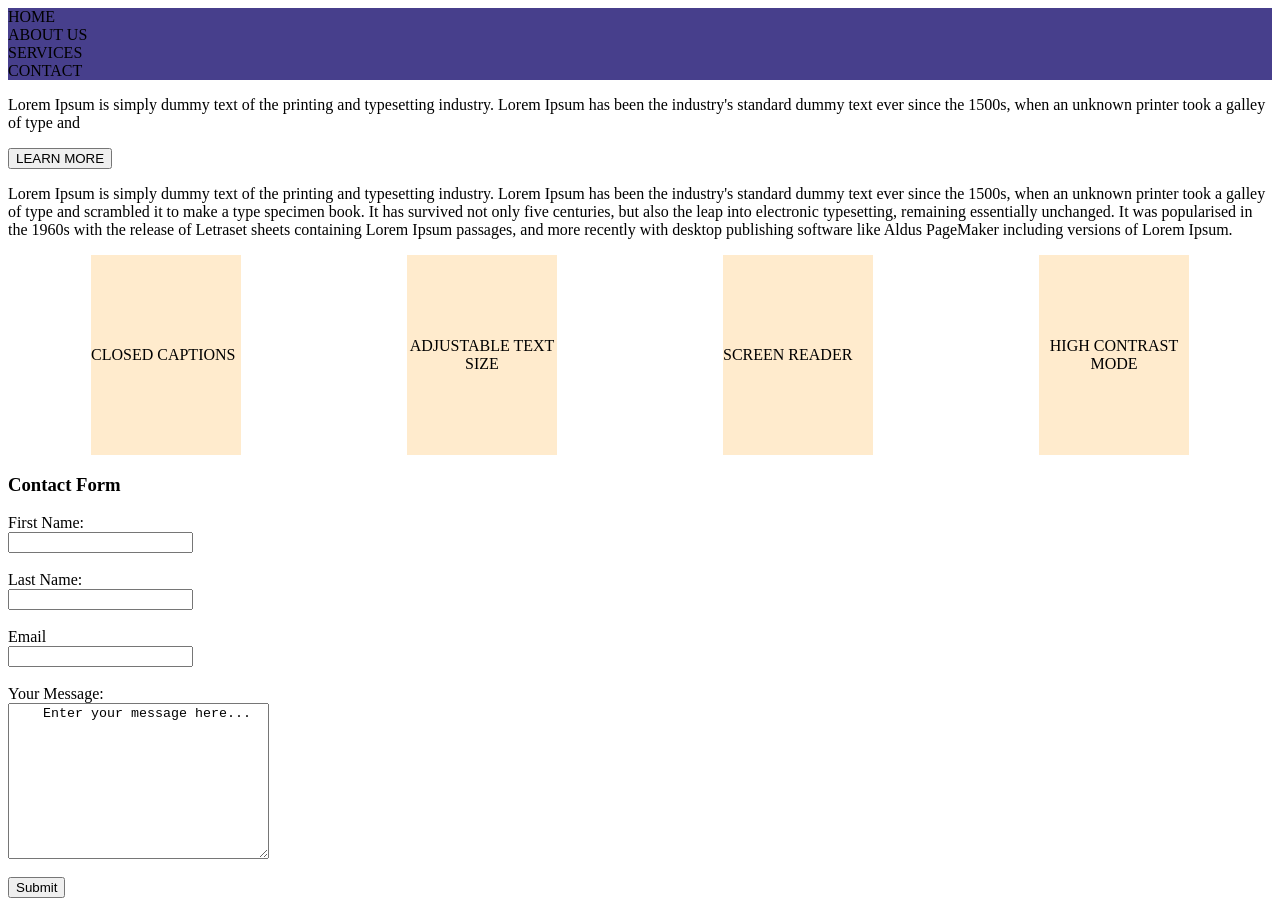
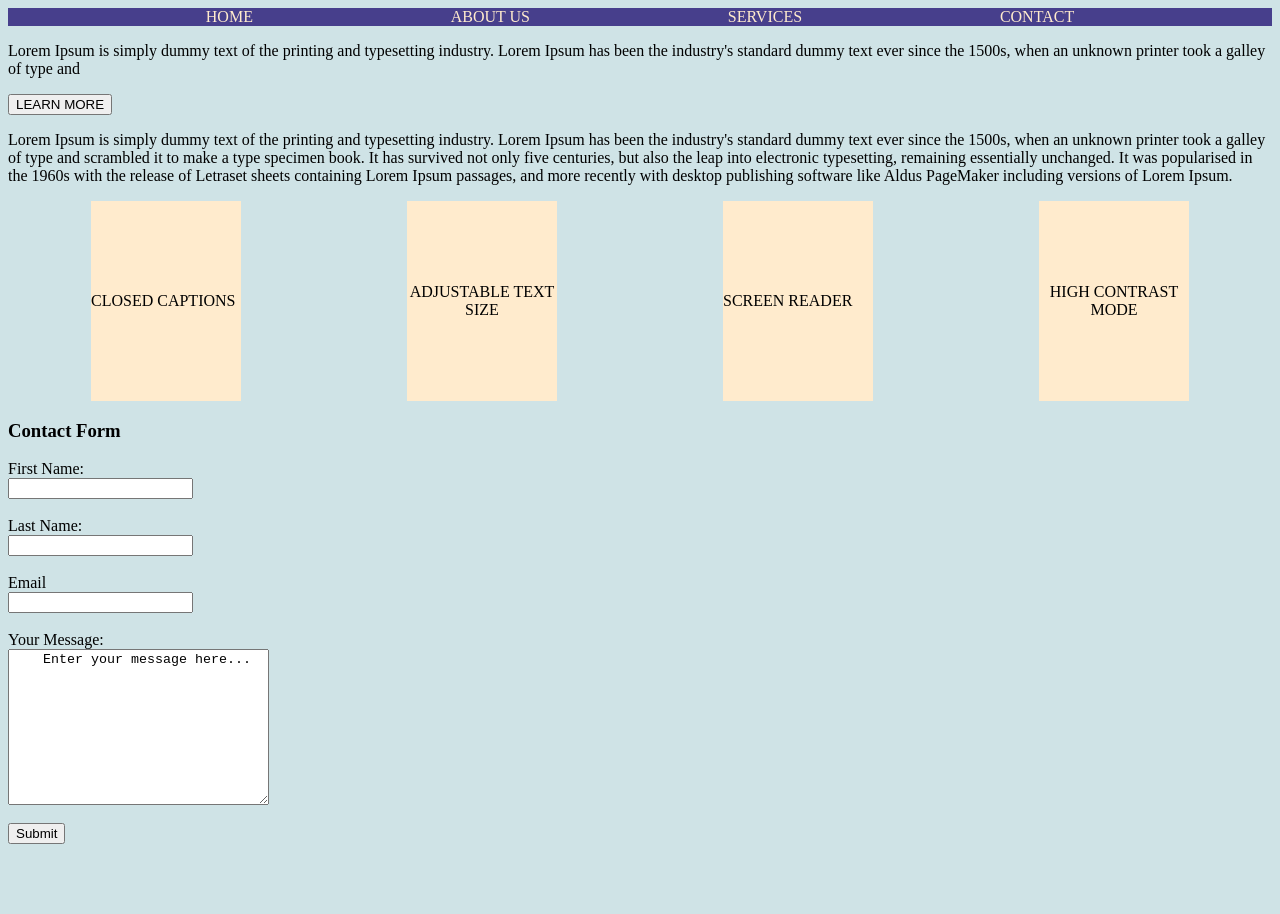
Before and after one commit to cfra8189/sba_2, a plain HTML site: page index.html in a window 1280 px wide. After the commit the page ends 860 px from the top, so only its background shows below. Drawn offline with Linux system fonts and the light colour scheme.

Commit message:
Updated navigation

```diff
--- a/style.css
+++ b/style.css
@@ -1,19 +1,28 @@
+body {
+    background-color: #CFE3E6;
+}
+
 nav {
     display: block;
+    color: blanchedalmond;
 
 }
 
 ul {
+    display: flex;
+    justify-content: flex-end;
+    justify-content: space-evenly;
     list-style-type: none;
     margin: 0;
     padding: 0;
-    overflow: hidden;
     background-color: #473F8C;
+
+
 }
 
 a   {
     text-decoration: none;
-    color: #000;
+    color: blanchedalmond;
 }
 
 
```
